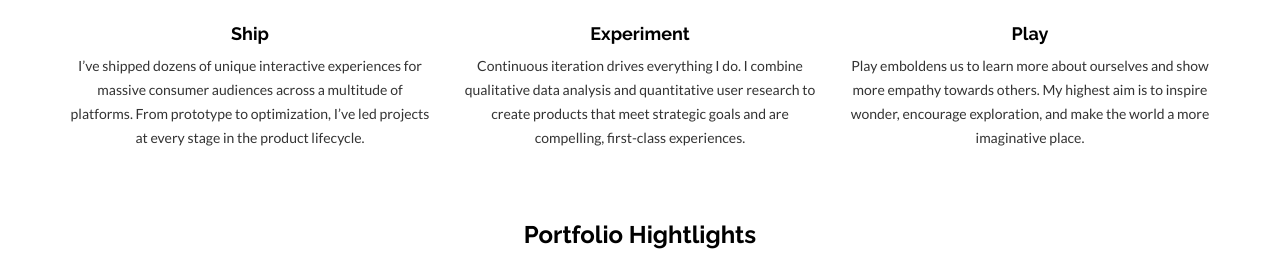
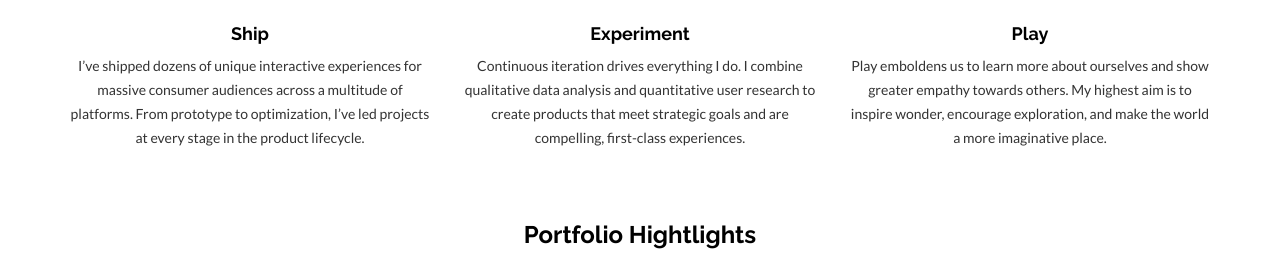
Before and after one commit to leffel/leffel.github.io, a Jekyll site: the page built from index.html, in a window 1280 px wide and 1256 px high. Shown: the part 357-628 px from the top of the window. Built offline with Jekyll 4.4.1, drawn with Linux system fonts in a browser that asks for light colours; nearby versions of some CDN libraries.

Commit message:
Metadata update

```diff
--- a/_config.yml
+++ b/_config.yml
@@ -2,7 +2,7 @@
 
 # Site settings
 title: Nicole Leffel
-description: "Write an awesome description for your new site here. You can edit this line in _config.yml. It will appear in your document head meta (for Google search results) and in your feed.xml site description."
+description: "Hi! My name is Nicole. I make interactive products."
 analytics: #Google analytics code in the format XX-nnnnnnnn-n
 baseurl: "" #important: start with /
 url: "http://nicoleleffel.com"
--- a/index.html
+++ b/index.html
@@ -20,7 +20,7 @@
             <div class="col-md-4">
                 <i class="fa fa-hand-peace-o"></i>
                 <h4>Play</h4>
-                <p>Play emboldens us to learn more about ourselves and show more empathy towards others. My highest aim is to inspire wonder, encourage exploration, and make the world a more imaginative place.</p>
+                <p>Play emboldens us to learn more about ourselves and show greater empathy towards others. My highest aim is to inspire wonder, encourage exploration, and make the world a more imaginative place.</p>
             </div>
             {% comment %}
                 <a href="/portfolio" class="btn btn-theme full_portfolio_btn">Learn More</a>
```
